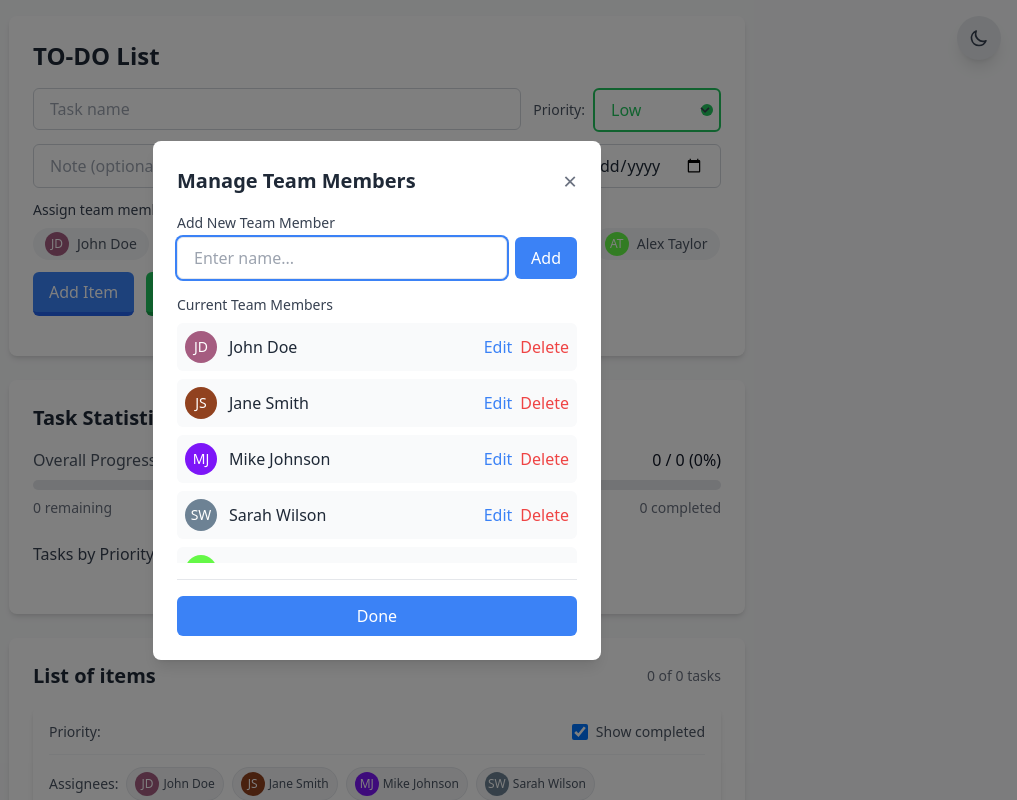
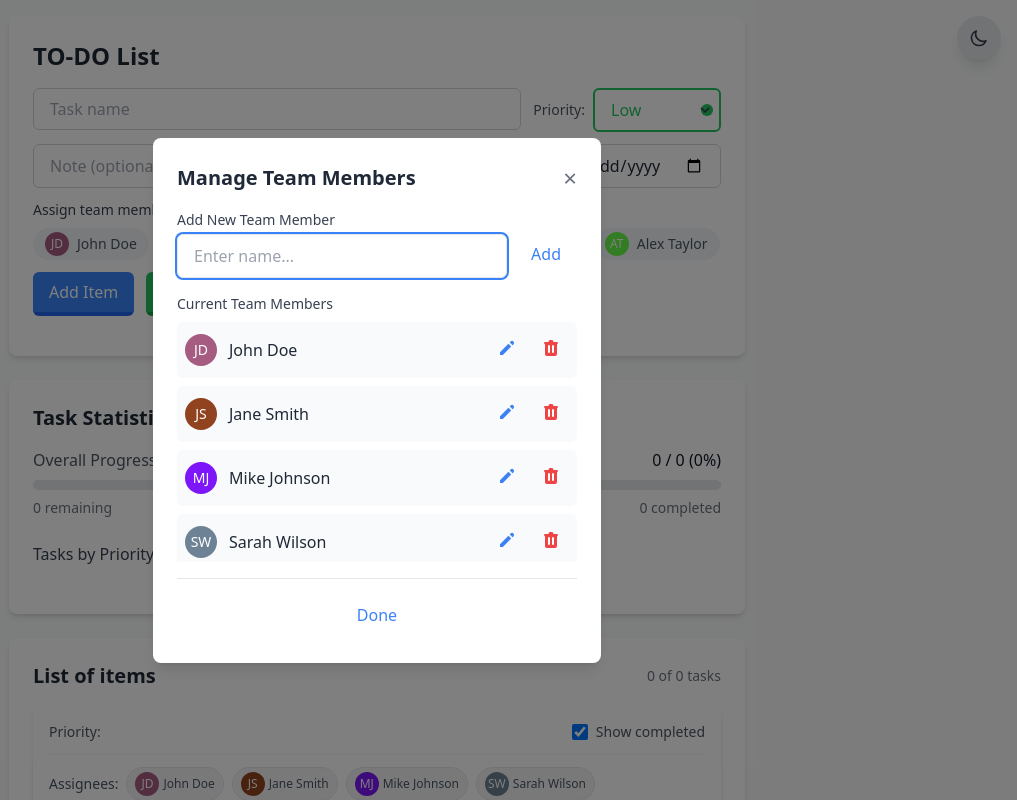
Before and after one commit to Arnold-Dsouza/TO-DO_List, a React (Vite) app: page / in a window 1280 px wide. Both pictures are taken after a click on the button "Manage Team". Shown: the top 800 px of the page, without its empty margins (263-1280 px from the left). Built offline with nearby package versions, Linux system fonts and the light colour scheme.

Commit message:
refactor: update button styles in TaskItem and TeamMembersModal for improved UI consistency

```diff
--- a/src/components/TaskItem.jsx
+++ b/src/components/TaskItem.jsx
@@ -75,7 +75,7 @@ const TaskItem = ({
         </div>      </div>      <div className="flex gap-2 ml-2">        <button
           onClick={() => openEditModal(task)}
           title="Edit"
-          className="relative p-2 text-blue-500 hover:text-blue-700 bg-blue-50 dark:bg-blue-900/20 rounded-md transition-all duration-200 transform hover:-translate-y-1.5 hover:shadow-[0_8px_0_0_rgba(59,130,246,0.2)] active:translate-y-0 active:shadow-[0_4px_0_0_rgba(59,130,246,0.2)] before:absolute before:inset-0 before:bg-blue-200/20 dark:before:bg-blue-400/20 before:rounded-md before:opacity-0 hover:before:opacity-100 before:transition-opacity before:duration-200 border-b-4 border-blue-200 dark:border-blue-800"
+          className="relative p-2 text-blue-500 hover:text-blue-700 bg-transparent dark:bg-transparent rounded-md transition-all duration-200 transform hover:-translate-y-1.5 hover:shadow-[0_8px_0_0_rgba(59,130,246,0.2)] active:translate-y-0 active:shadow-[0_4px_0_0_rgba(59,130,246,0.2)] before:absolute before:inset-0 before:bg-blue-200/10 dark:before:bg-blue-400/10 before:rounded-md before:opacity-0 hover:before:opacity-100 before:transition-opacity before:duration-200 border-b-4 border-transparent hover:border-blue-200 dark:hover:border-blue-800"
         >
           <svg xmlns="http://www.w3.org/2000/svg" className="h-5 w-5" viewBox="0 0 20 20" fill="currentColor">
             <path d="M13.586 3.586a2 2 0 112.828 2.828l-.793.793-2.828-2.828.793-.793zM11.379 5.793L3 14.172V17h2.828l8.38-8.379-2.83-2.828z" />
@@ -84,7 +84,7 @@ const TaskItem = ({
         <button
           onClick={() => confirmDeleteTask(task.id)}
           title="Delete"
-          className="relative p-2 text-red-500 hover:text-red-700 bg-red-50 dark:bg-red-900/20 rounded-md transition-all duration-200 transform hover:-translate-y-1.5 hover:shadow-[0_8px_0_0_rgba(239,68,68,0.2)] active:translate-y-0 active:shadow-[0_4px_0_0_rgba(239,68,68,0.2)] before:absolute before:inset-0 before:bg-red-200/20 dark:before:bg-red-400/20 before:rounded-md before:opacity-0 hover:before:opacity-100 before:transition-opacity before:duration-200 border-b-4 border-red-200 dark:border-red-800"
+          className="relative p-2 text-red-500 hover:text-red-700 bg-transparent dark:bg-transparent rounded-md transition-all duration-200 transform hover:-translate-y-1.5 hover:shadow-[0_8px_0_0_rgba(239,68,68,0.2)] active:translate-y-0 active:shadow-[0_4px_0_0_rgba(239,68,68,0.2)] before:absolute before:inset-0 before:bg-red-200/10 dark:before:bg-red-400/10 before:rounded-md before:opacity-0 hover:before:opacity-100 before:transition-opacity before:duration-200 border-b-4 border-transparent hover:border-red-200 dark:hover:border-red-800"
         >
           <svg xmlns="http://www.w3.org/2000/svg" className="h-5 w-5" viewBox="0 0 20 20" fill="currentColor">
             <path fillRule="evenodd" d="M9 2a1 1 0 00-.894.553L7.382 4H4a1 1 0 000 2v10a2 2 0 002 2h8a2 2 0 002-2V6a1 1 0 100-2h-3.382l-.724-1.447A1 1 0 0011 2H9zM7 8a1 1 0 012 0v6a1 1 0 11-2 0V8zm5-1a1 1 0 00-1 1v6a1 1 0 102 0V8a1 1 0 00-1-1z" clipRule="evenodd" />
--- a/src/components/TeamMembersModal.jsx
+++ b/src/components/TeamMembersModal.jsx
@@ -72,10 +72,9 @@ const TeamMembersModal = ({ isOpen, onClose, teamMembers, onAdd, onUpdate, onDel
                 placeholder="Enter name..."
                 className="flex-grow px-4 py-2 border rounded-md focus:outline-none focus:ring-2 focus:ring-blue-500 dark:bg-gray-700 dark:border-gray-600 dark:text-white"
                 ref={nameInputRef}
-              />
-              <button
+              />              <button
                 onClick={handleAddMember}
-                className="px-4 py-2 bg-blue-500 text-white rounded-md hover:bg-blue-600 transition-colors"
+                className="px-4 py-2 text-blue-500 hover:text-blue-700 bg-transparent dark:bg-transparent rounded-md transition-all duration-200 transform hover:-translate-y-1 hover:shadow-[0_5px_0_0_rgba(59,130,246,0.2)] active:translate-y-0 active:shadow-[0_2px_0_0_rgba(59,130,246,0.2)] before:absolute before:inset-0 before:bg-blue-200/10 dark:before:bg-blue-400/10 before:rounded-md before:opacity-0 hover:before:opacity-100 before:transition-opacity before:duration-200 border-b-4 border-transparent hover:border-blue-200 dark:hover:border-blue-800 relative"
               >
                 Add
               </button>
@@ -128,23 +127,28 @@ const TeamMembersModal = ({ isOpen, onClose, teamMembers, onAdd, onUpdate, onDel
                           </button>
                         </div>
                       ) : (
-                        <>
-                          <div className="flex items-center gap-3">
+                        <>                          <div className="flex items-center gap-3">
                             <Avatar name={member.name} size="md" />
                             <span className="text-gray-800 dark:text-gray-200">{member.name}</span>
                           </div>
                           <div className="flex gap-2">
                             <button
                               onClick={() => setEditingMember(member)}
-                              className="text-blue-500 hover:text-blue-700 transition-colors dark:text-blue-400 dark:hover:text-blue-300"
+                              title="Edit"
+                              className="relative p-2 text-blue-500 hover:text-blue-700 bg-transparent dark:bg-transparent rounded-md transition-all duration-200 transform hover:-translate-y-1.5 hover:shadow-[0_8px_0_0_rgba(59,130,246,0.2)] active:translate-y-0 active:shadow-[0_4px_0_0_rgba(59,130,246,0.2)] before:absolute before:inset-0 before:bg-blue-200/10 dark:before:bg-blue-400/10 before:rounded-md before:opacity-0 hover:before:opacity-100 before:transition-opacity before:duration-200 border-b-4 border-transparent hover:border-blue-200 dark:hover:border-blue-800"
                             >
-                              Edit
+                              <svg xmlns="http://www.w3.org/2000/svg" className="h-5 w-5" viewBox="0 0 20 20" fill="currentColor">
+                                <path d="M13.586 3.586a2 2 0 112.828 2.828l-.793.793-2.828-2.828.793-.793zM11.379 5.793L3 14.172V17h2.828l8.38-8.379-2.83-2.828z" />
+                              </svg>
                             </button>
                             <button
                               onClick={() => onDelete(member.id)}
-                              className="text-red-500 hover:text-red-700 transition-colors dark:text-red-400 dark:hover:text-red-300"
+                              title="Delete"
+                              className="relative p-2 text-red-500 hover:text-red-700 bg-transparent dark:bg-transparent rounded-md transition-all duration-200 transform hover:-translate-y-1.5 hover:shadow-[0_8px_0_0_rgba(239,68,68,0.2)] active:translate-y-0 active:shadow-[0_4px_0_0_rgba(239,68,68,0.2)] before:absolute before:inset-0 before:bg-red-200/10 dark:before:bg-red-400/10 before:rounded-md before:opacity-0 hover:before:opacity-100 before:transition-opacity before:duration-200 border-b-4 border-transparent hover:border-red-200 dark:hover:border-red-800"
                             >
-                              Delete
+                              <svg xmlns="http://www.w3.org/2000/svg" className="h-5 w-5" viewBox="0 0 20 20" fill="currentColor">
+                                <path fillRule="evenodd" d="M9 2a1 1 0 00-.894.553L7.382 4H4a1 1 0 000 2v10a2 2 0 002 2h8a2 2 0 002-2V6a1 1 0 100-2h-3.382l-.724-1.447A1 1 0 0011 2H9zM7 8a1 1 0 012 0v6a1 1 0 11-2 0V8zm5-1a1 1 0 00-1 1v6a1 1 0 102 0V8a1 1 0 00-1-1z" clipRule="evenodd" />
+                              </svg>
                             </button>
                           </div>
                         </>
@@ -157,11 +161,10 @@ const TeamMembersModal = ({ isOpen, onClose, teamMembers, onAdd, onUpdate, onDel
               )}
             </div>
           </div>
-
-          <div className="pt-4 border-t border-gray-200 dark:border-gray-700 mt-4">
+            <div className="pt-4 border-t border-gray-200 dark:border-gray-700 mt-4">
             <button
               onClick={onClose}
-              className="w-full px-4 py-2 bg-blue-500 text-white rounded-md hover:bg-blue-600 transition-colors"
+              className="w-full px-4 py-2 text-blue-500 hover:text-blue-700 bg-transparent dark:bg-transparent rounded-md transition-all duration-200 transform hover:-translate-y-1 hover:shadow-[0_8px_0_0_rgba(59,130,246,0.2)] active:translate-y-0 active:shadow-[0_4px_0_0_rgba(59,130,246,0.2)] before:absolute before:inset-0 before:bg-blue-200/10 dark:before:bg-blue-400/10 before:rounded-md before:opacity-0 hover:before:opacity-100 before:transition-opacity before:duration-200 border-b-4 border-transparent hover:border-blue-200 dark:hover:border-blue-800 relative"
             >
               Done
             </button>
```
